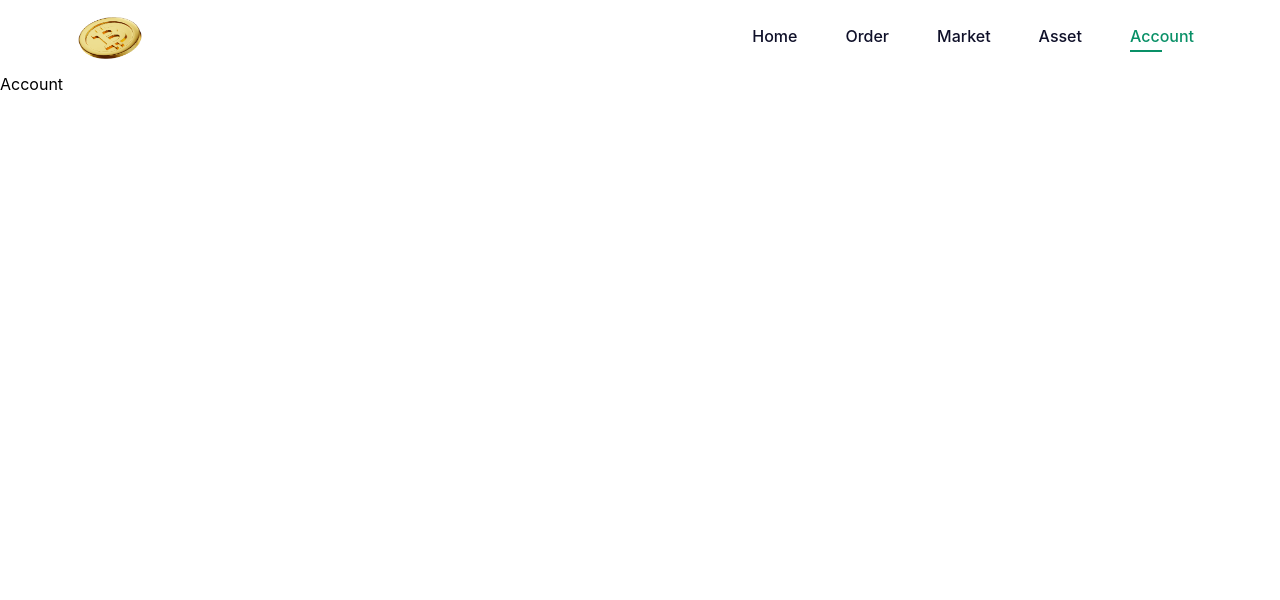
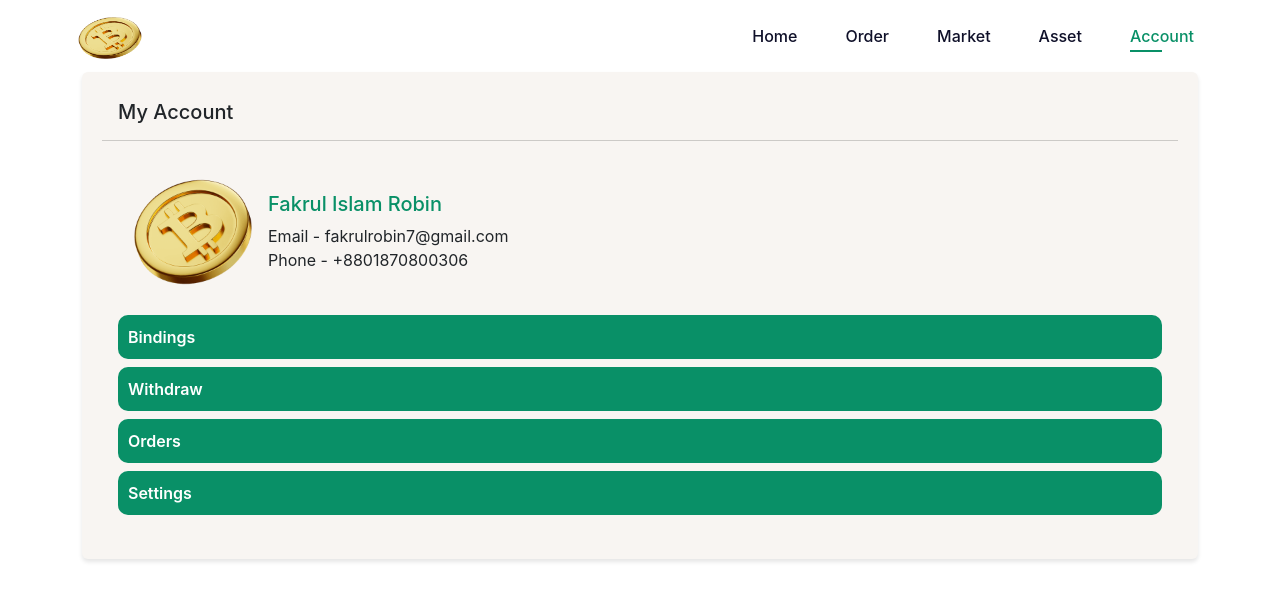
Before and after one commit to robinhood6996/crypto, a React (Vite) app: page /account in a window 1280 px wide. Shown: the top 600 px of the page. Built offline with nearby package versions, Linux system fonts and the light colour scheme.

Commit message:
account page design added

```diff
--- a/src/pages/Account/Account.tsx
+++ b/src/pages/Account/Account.tsx
@@ -1,5 +1,43 @@
+import { Card, CardBody, CardHeader } from "react-bootstrap";
+import coin from "../../assets/images/logo.png";
+import { Link } from "react-router-dom";
+import "./account.css";
 function Account() {
-  return <div>Account</div>;
+  return (
+    <div className="container">
+      <Card className="custom-card cs-box-shadow">
+        <CardHeader className="custom-card-header">
+          <h5>My Account</h5>
+        </CardHeader>
+        <CardBody>
+          <div className="d-flex align-items-center">
+            <div className="avatar rounded">
+              <img src={coin} alt="" width={150} />
+            </div>
+            <div>
+              <h6 className="text--primary fs-20px"> Fakrul Islam Robin</h6>
+              <p className="p-0 m-0">Email - fakrulrobin7@gmail.com</p>
+              <p className="p-0 m-0">Phone - +8801870800306</p>
+            </div>
+          </div>
+          <div className="account-navs">
+            <Link to={"/"}>
+              <div className="link my-2">Bindings</div>
+            </Link>
+            <Link to={"/"}>
+              <div className="link my-2">Withdraw</div>
+            </Link>
+            <Link to={"/"}>
+              <div className="link my-2">Orders</div>
+            </Link>
+            <Link to={"/"}>
+              <div className="link my-2">Settings</div>
+            </Link>
+          </div>
+        </CardBody>
+      </Card>
+    </div>
+  );
 }
 
 export default Account;
--- /dev/null
+++ b/src/pages/Account/account.css
@@ -0,0 +1,11 @@
+.link {
+  background: hsl(162, 88%, 30%);
+  color: white;
+  padding: 10px;
+  border-radius: 10px;
+  font-weight: 600;
+  cursor: pointer;
+}
+.custom-card-header.card-header {
+  background-color: #f8f5f2 !important;
+}
```
